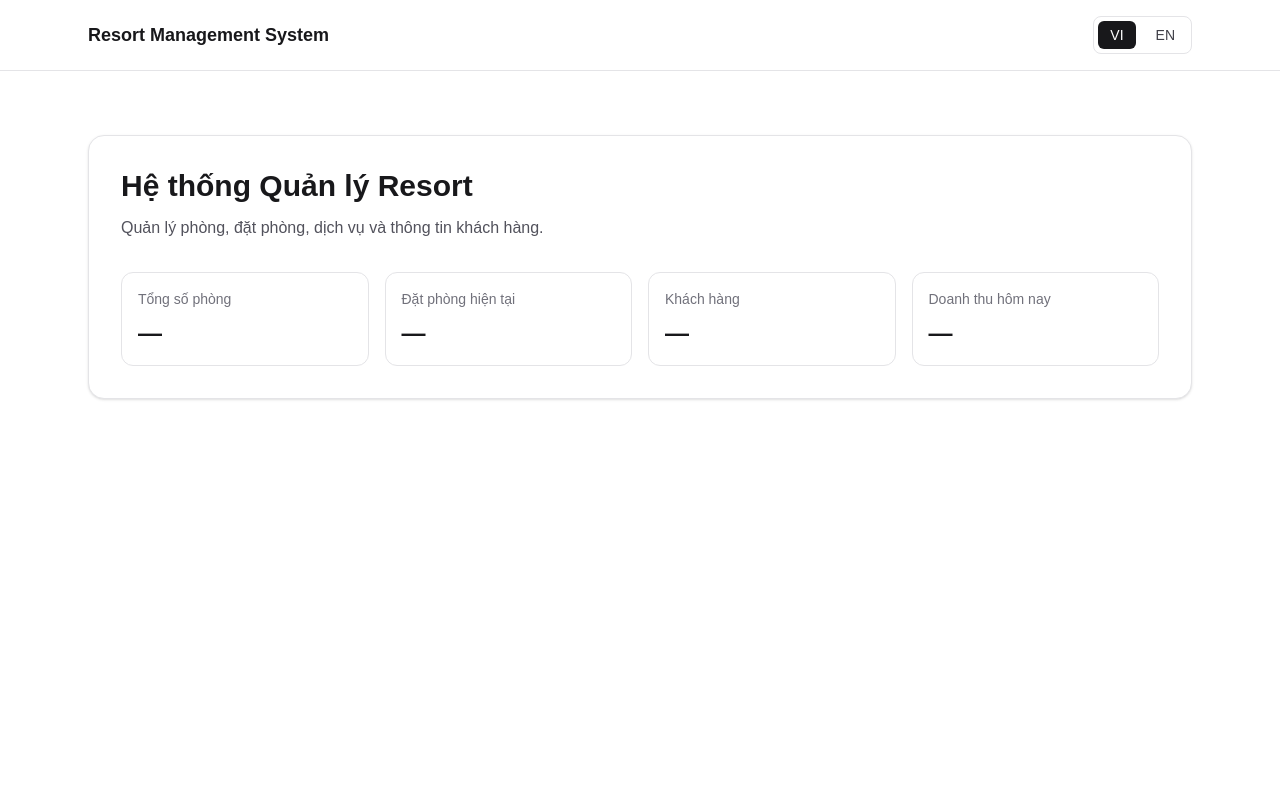
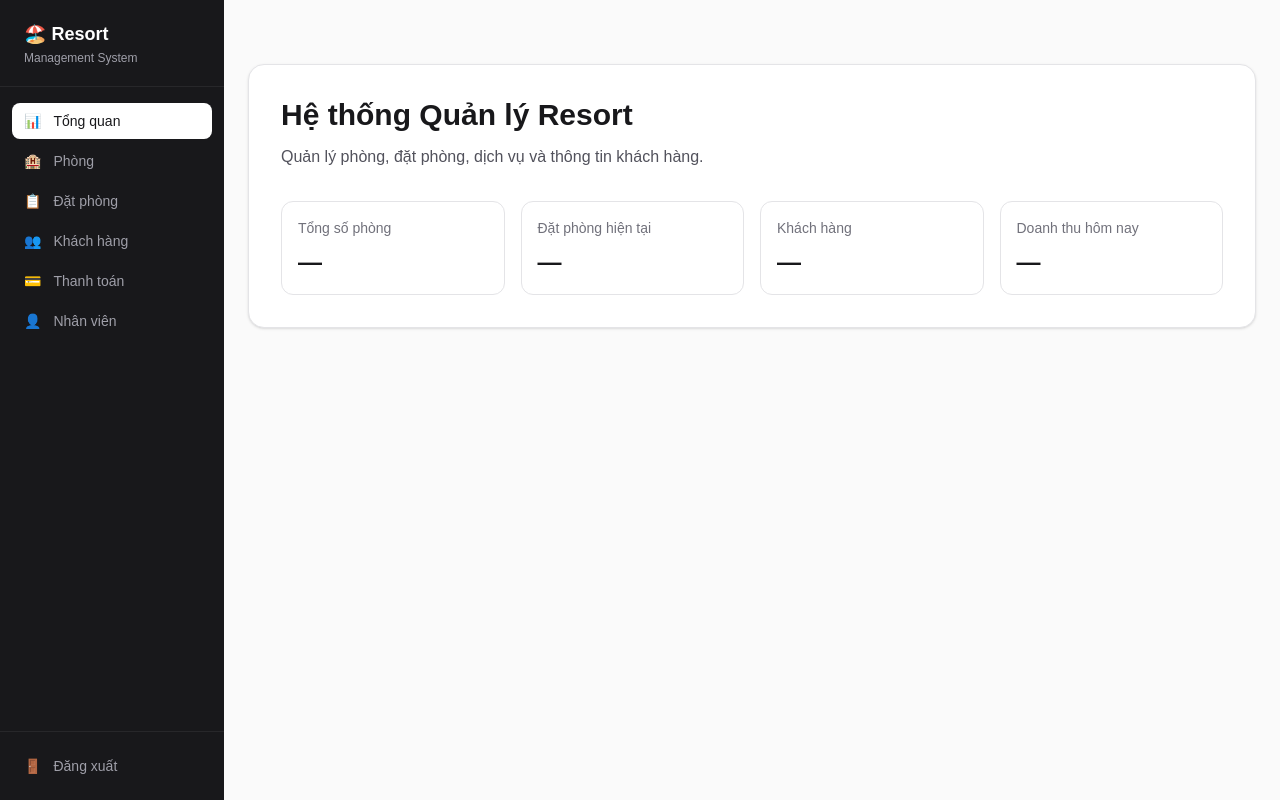
Before and after one commit to leminhtrungcntt123-png/Resort_Management_Project, a Next.js app in the folder frontend/: page / in a window 1280 px wide. Built offline with nearby package versions, Linux system fonts and the light colour scheme; no server answers.

Commit message:
Add frontend

```diff
--- a/frontend/src/app/layout.tsx
+++ b/frontend/src/app/layout.tsx
@@ -1,31 +1,29 @@
 import type { Metadata } from "next";
-import { Geist, Geist_Mono } from "next/font/google";
 import "./globals.css";
-import LanguageSwitcher from "@/components/LanguageSwitcher";
-import { LangProvider } from "@/contexts/LangContext";  // ← đổi import
-
-const geistSans = Geist({ variable: "--font-geist-sans", subsets: ["latin"] });
-const geistMono = Geist_Mono({ variable: "--font-geist-mono", subsets: ["latin"] });
+import { LangProvider } from "@/contexts/LangContext";
+import Sidebar from "@/components/Sidebar";
 
 export const metadata: Metadata = {
     title: "Resort Management System",
-  description: "Professional resort operations management platform",
+    description: "Hệ thống quản lý Resort",
 };
 
-export default function RootLayout({ children }: { children: React.ReactNode }) {
+export default function RootLayout({
+    children,
+}: {
+    children: React.ReactNode;
+}) {
     return (
-    <html className={`${geistSans.variable} ${geistMono.variable} h-full antialiased`}>
-      <body className="min-h-full flex flex-col bg-zinc-50">
-        <LangProvider>  {}
-          <header className="border-b border-zinc-200 bg-white">
-            <div className="mx-auto flex w-full max-w-6xl items-center justify-between px-6 py-4">
-              <h1 className="text-lg font-semibold text-zinc-900">
-                Resort Management System
-              </h1>
-              <LanguageSwitcher />
+        <html lang="vi">
+            <body>
+                <LangProvider>
+                    <div className="flex min-h-screen bg-zinc-50">
+                        <Sidebar />
+                        {/* Main content — offset left bằng width sidebar */}
+                        <div className="flex-1 ml-56">
+                            {children}
                         </div>
-          </header>
-          {children}
+                    </div>
                 </LangProvider>
             </body>
         </html>
--- /dev/null
+++ b/frontend/src/components/Sidebar.tsx
@@ -0,0 +1,60 @@
+"use client";
+
+import Link from "next/link";
+import { usePathname } from "next/navigation";
+
+const MENU = [
+    { label: "Tổng quan",    href: "/",           icon: "📊" },
+    { label: "Phòng",        href: "/rooms",       icon: "🏨" },
+    { label: "Đặt phòng",    href: "/bookings",    icon: "📋" },
+    { label: "Khách hàng",   href: "/customers",   icon: "👥" },
+    { label: "Thanh toán",   href: "/payments",    icon: "💳" },
+    { label: "Nhân viên",    href: "/employees",   icon: "👤" },
+];
+
+export default function Sidebar() {
+    const pathname = usePathname();
+
+    return (
+        <aside className="fixed left-0 top-0 h-screen w-56 bg-zinc-900 flex flex-col">
+            {/* Logo */}
+            <div className="px-6 py-5 border-b border-zinc-800">
+                <h1 className="text-white font-semibold text-lg">🏖️ Resort</h1>
+                <p className="text-zinc-400 text-xs mt-0.5">Management System</p>
+            </div>
+
+            {/* Menu */}
+            <nav className="flex-1 px-3 py-4 flex flex-col gap-1">
+                {MENU.map(item => {
+                    const isActive = pathname === item.href;
+                    return (
+                        <Link
+                            key={item.href}
+                            href={item.href}
+                            className={`flex items-center gap-3 px-3 py-2 rounded-lg text-sm transition-colors
+                                ${isActive
+                                    ? "bg-white text-zinc-900 font-medium"
+                                    : "text-zinc-400 hover:bg-zinc-800 hover:text-white"
+                                }`}>
+                            <span>{item.icon}</span>
+                            <span>{item.label}</span>
+                        </Link>
+                    );
+                })}
+            </nav>
+
+            {/* Bottom */}
+            <div className="px-3 py-4 border-t border-zinc-800">
+                <button
+                    onClick={() => {
+                        localStorage.removeItem("token");
+                        window.location.href = "/login";
+                    }}
+                    className="flex items-center gap-3 px-3 py-2 rounded-lg text-sm text-zinc-400 hover:bg-zinc-800 hover:text-white w-full transition-colors">
+                    <span>🚪</span>
+                    <span>Đăng xuất</span>
+                </button>
+            </div>
+        </aside>
+    );
+}
```
Also changed, not shown: frontend/src/components/Header.tsx (added). Lines whose indentation alone changed are shown as unchanged.
